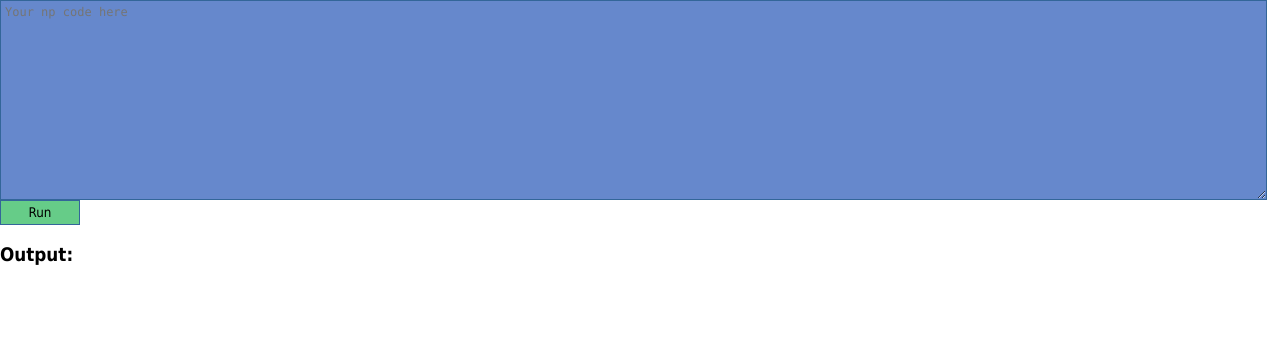
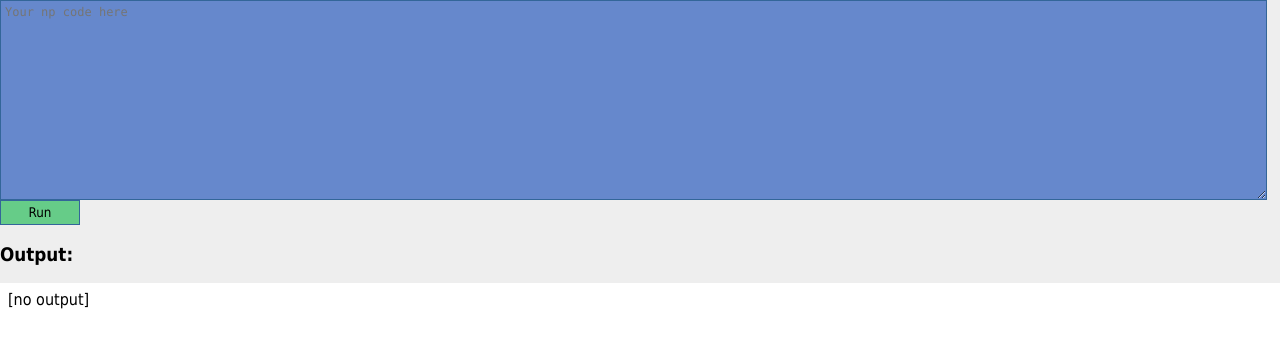
Before and after one commit to Udo/np, a PHP site: page /cgidemo.php in a window 1280 px wide. Shown: the top 348 px of the page. Run offline with PHP 8.4, Linux system fonts and the light colour scheme.

Commit message:
cgi demo

```diff
--- a/addons/cgidemo.php
+++ b/addons/cgidemo.php
@@ -109,14 +109,16 @@
 
 <style>
   form {
-	  position: fixed;
-		top: 0;
-		left: 0;
-		right: 0;
+	position: fixed;
+	top: 0;
+	left: 0;
+	right: 0;
+	background: #eee;
   }
 
   #out {
-  	margin-top: 130px;
+  	margin-top: 290px;
+	width: 100%;
   }
 
   * {
```
